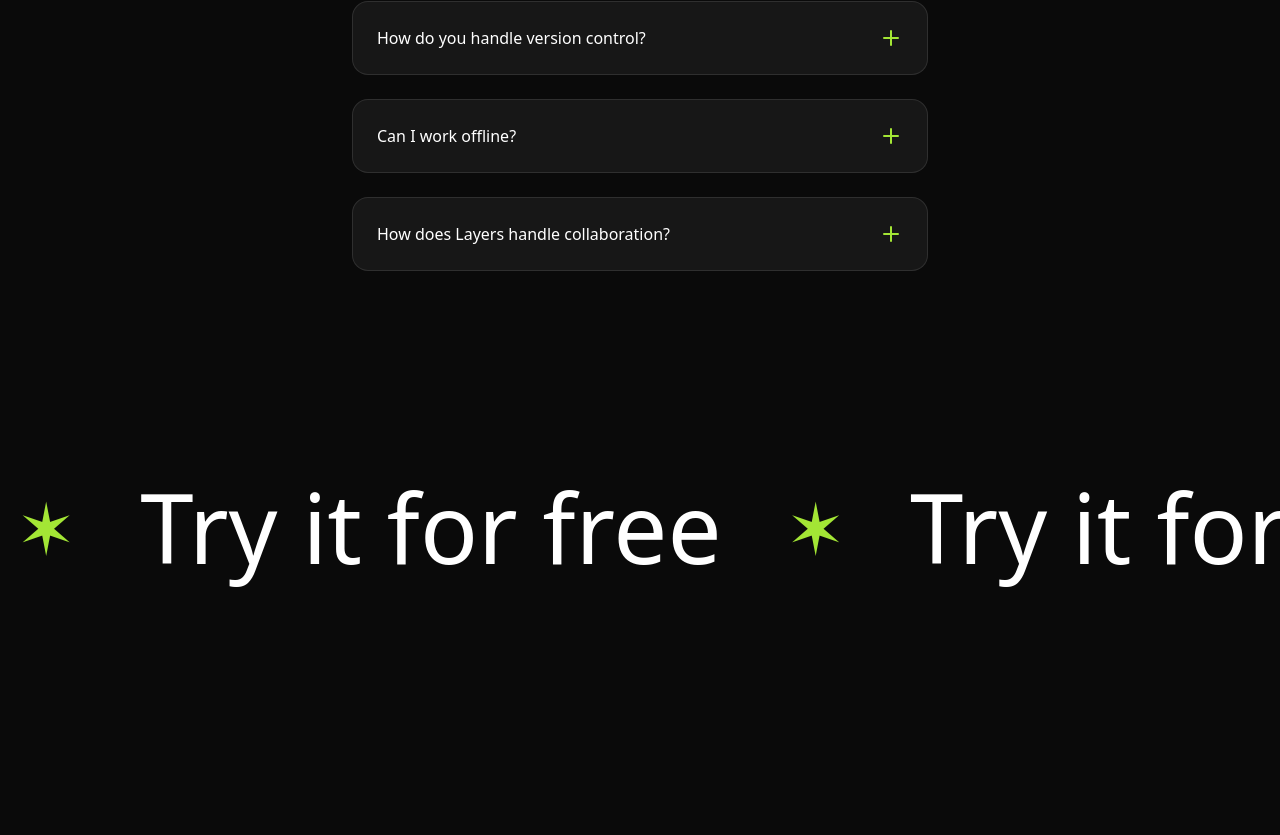
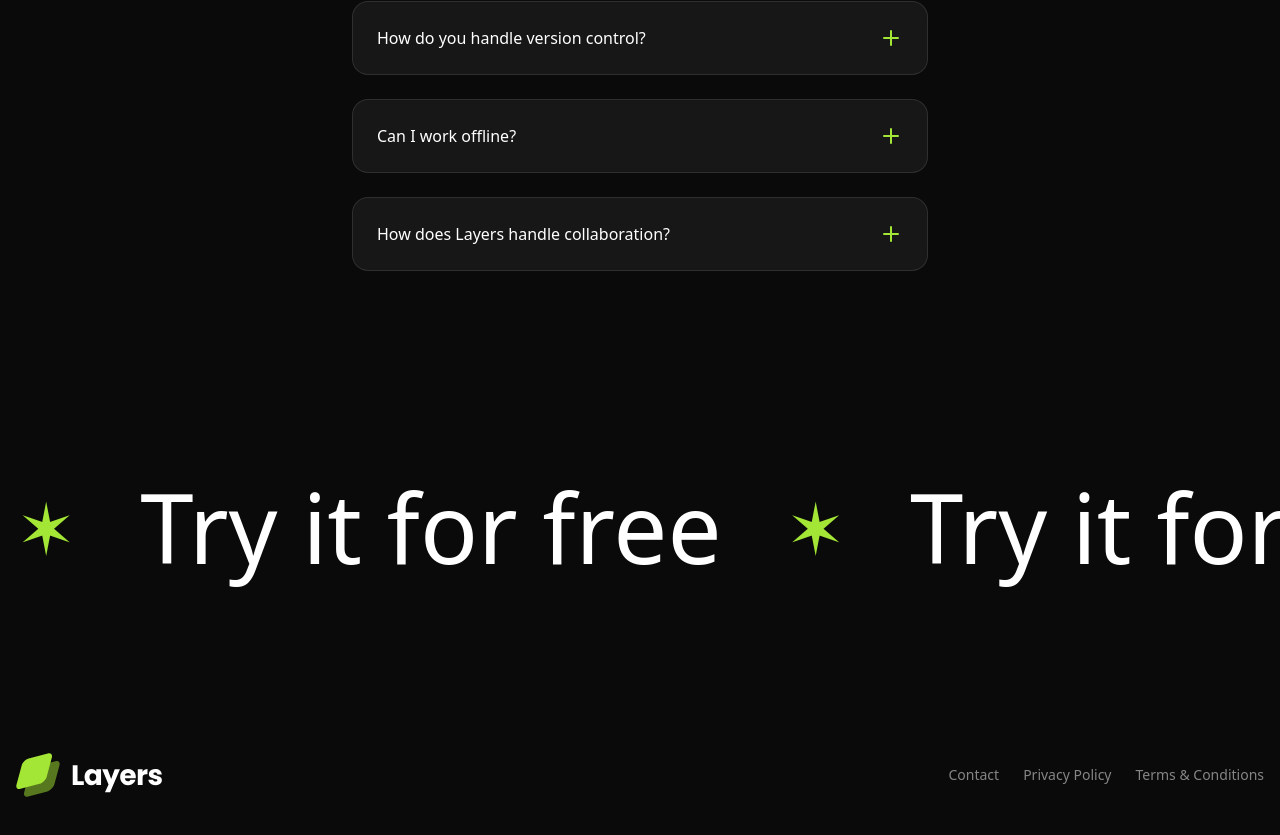
Before and after one commit to legendofnoobs/layers, a Next.js app: page / in a window 1280 px wide. Shown: the part 4483-5318 px from the top of the page. Before the commit the page ends 5170 px from the top, so only its background shows below. Built offline with nearby package versions, Linux system fonts and the light colour scheme.

Commit message:
footer made

```diff
--- a/src/app/page.tsx
+++ b/src/app/page.tsx
@@ -1,6 +1,7 @@
 import CallToAction from "@/sections/CallToAction";
 import Faqs from "@/sections/Faqs";
 import Features from "@/sections/Features";
+import Footer from "@/sections/Footer";
 import Hero from "@/sections/Hero";
 import Integrations from "@/sections/Integrations";
 import Introduction from "@/sections/Introduction";
@@ -18,6 +19,7 @@ export default function Home() {
             <Integrations/>
             <Faqs/>
             <CallToAction/>
+            <Footer/>
         </>
     );
 }
--- a/src/sections/Footer.tsx
+++ b/src/sections/Footer.tsx
@@ -1,3 +1,6 @@
+import logo from "@/assets/images/logo.svg"
+import Image from "next/image";
+
 const footerLinks = [
     { href: "#", label: "Contact" },
     { href: "#", label: "Privacy Policy" },
@@ -5,5 +8,22 @@ const footerLinks = [
 ];
 
 export default function Footer() {
-    return <div>Footer</div>;
+    return (
+        <section className="py-16 px-4">
+            <div className="container m-auto">
+                <div className="flex flex-col md:flex-row md:justify-between items-center gap-6">
+                    <div>
+                        <Image src={logo} alt="logo" />
+                    </div>
+                    <div>
+                        <nav className="flex gap-6">
+                            {footerLinks.map((link,i) => (
+                                <a key={i} href={link.href} className="text-white/50 text-sm">{link.label}</a>
+                            ))}
+                        </nav>
+                    </div>
+                </div>
+            </div>
+        </section>
+    );
 }
```
